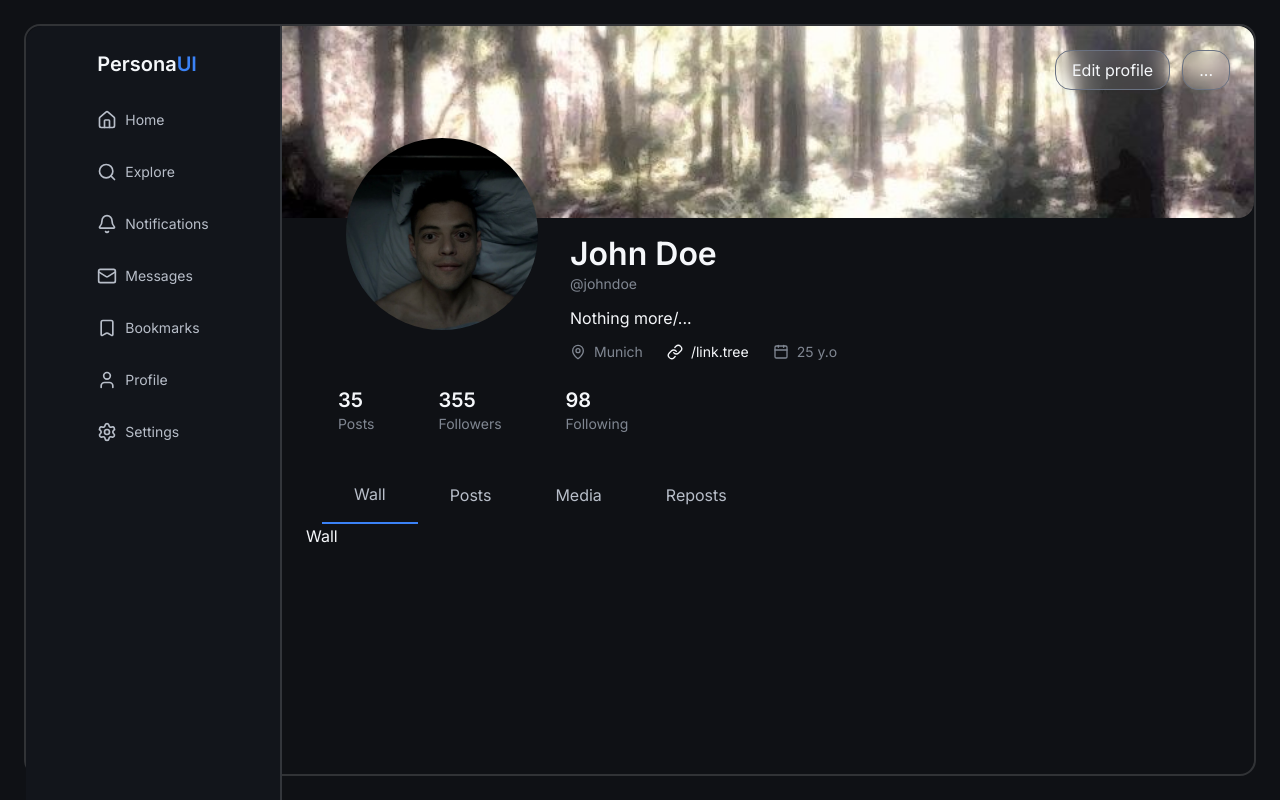
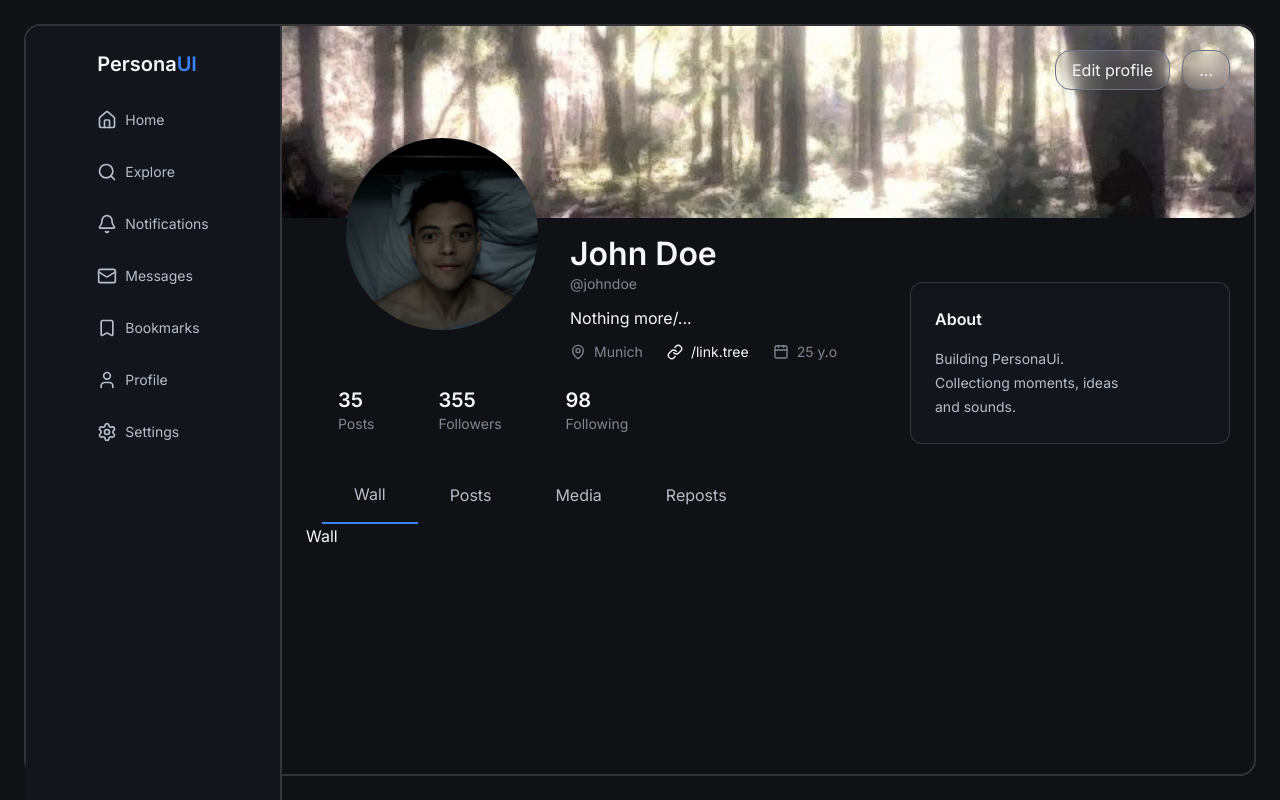
Before and after one commit to holydynamited/Personaui, a React (Vite) app: page / in a window 1280 px wide. Built offline with nearby package versions, Linux system fonts and the light colour scheme.

Commit message:
feat:add side card component

```diff
--- a/src/features/profile/ProfileView.tsx
+++ b/src/features/profile/ProfileView.tsx
@@ -10,6 +10,8 @@ import ProfileWall from "./components/wall/ProfileWall"
 import PostsFeed from "./components/posts/PostsFeed.tsx"
 import ProfileMedia from "./components/media/ProfileMedia.tsx"
 import ProfileReposts from "./components/reposts/ProfileReposts.tsx"
+
+import SideCard from "./components/sidecards/SideCard.tsx"
 
 
 
@@ -29,7 +31,7 @@ export default function ProfileView(){
 
                  <ProfileHeader/>
 
-           <div className="grid grid-cols-[minmax(0,1fr)_320px] gap-6 px-6 pb-6">
+           <div className="grid grid-cols-[minmax(0,1fr)_320px] gap-6 px-6 pb-6 ">
         <section className="min-w-0 mt-6 ">
 
           <ProfileTabs activeTab={activeTab} setActiveTab={handleActiveTab} />
@@ -47,8 +49,8 @@ export default function ProfileView(){
 
         </section>
 
-        <aside className="flex flex-col gap-4">
-
+        <aside className="flex flex-col  gap-4 -mt-40">
+         <SideCard/>
         </aside>
       </div>
 
--- /dev/null
+++ b/src/features/profile/components/sidecards/SideCard.tsx
@@ -0,0 +1,20 @@
+
+export default function SideCard(){
+
+    return(
+        <div className="flex flex-col justify-center min-h-40
+         text-body font-semibold text-primary gap-4
+         bg-sidebar rounded-md border p-6 border-border-strong">
+
+            <p className="text-body font-semibold text-primary">About</p>
+
+
+                <p className="text-small leading-6 text-secondary"> Building PersonaUi. <br /> Collectiong moments, ideas <br /> and sounds.</p>
+
+
+
+        </div>
+    )
+
+
+}
--- /dev/null
+++ b/src/features/profile/types/sidecard.ts
@@ -0,0 +1,2 @@
+
+export type SideCardType = "about" | "links" | "interests" | "friends";
```
